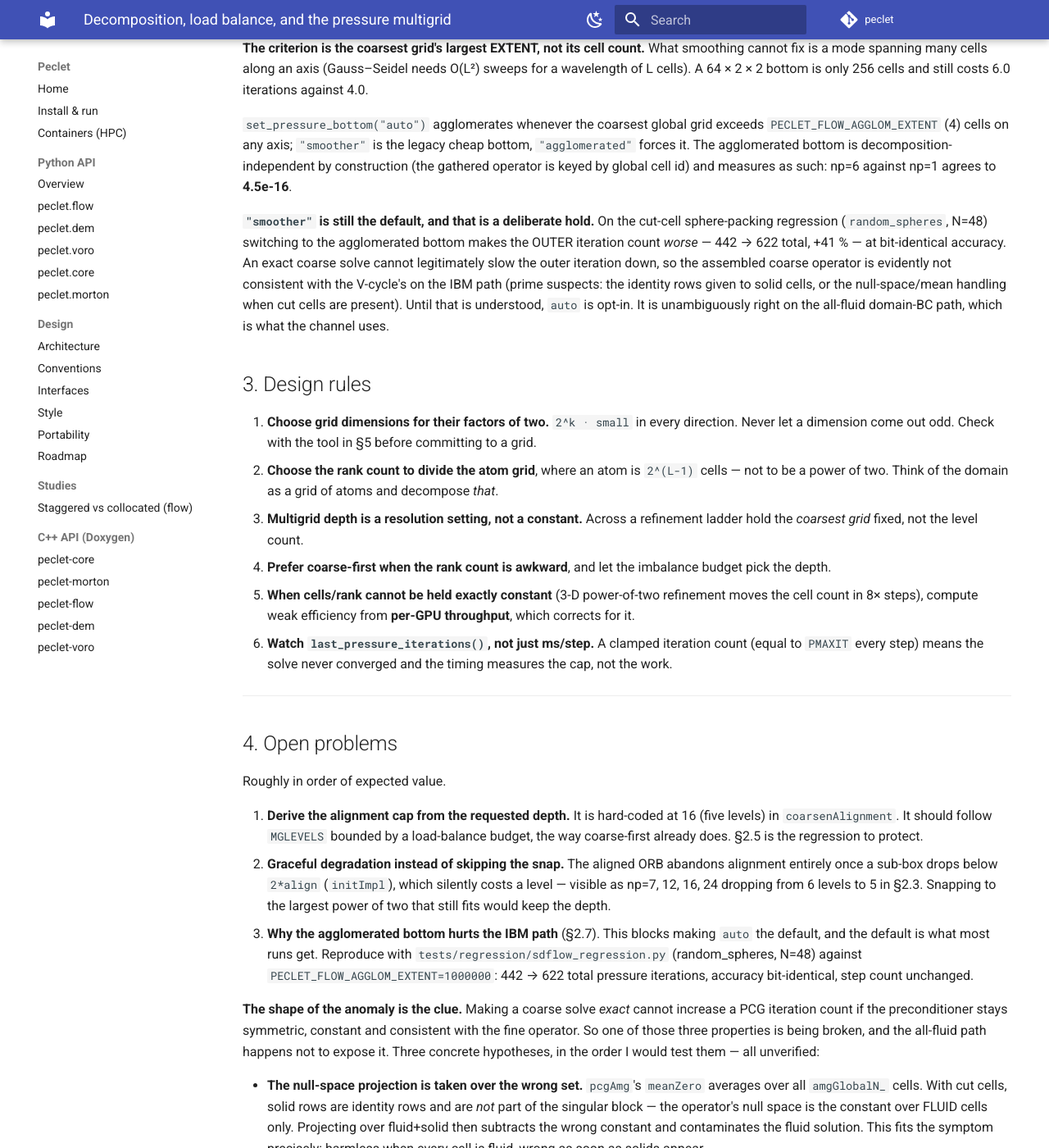
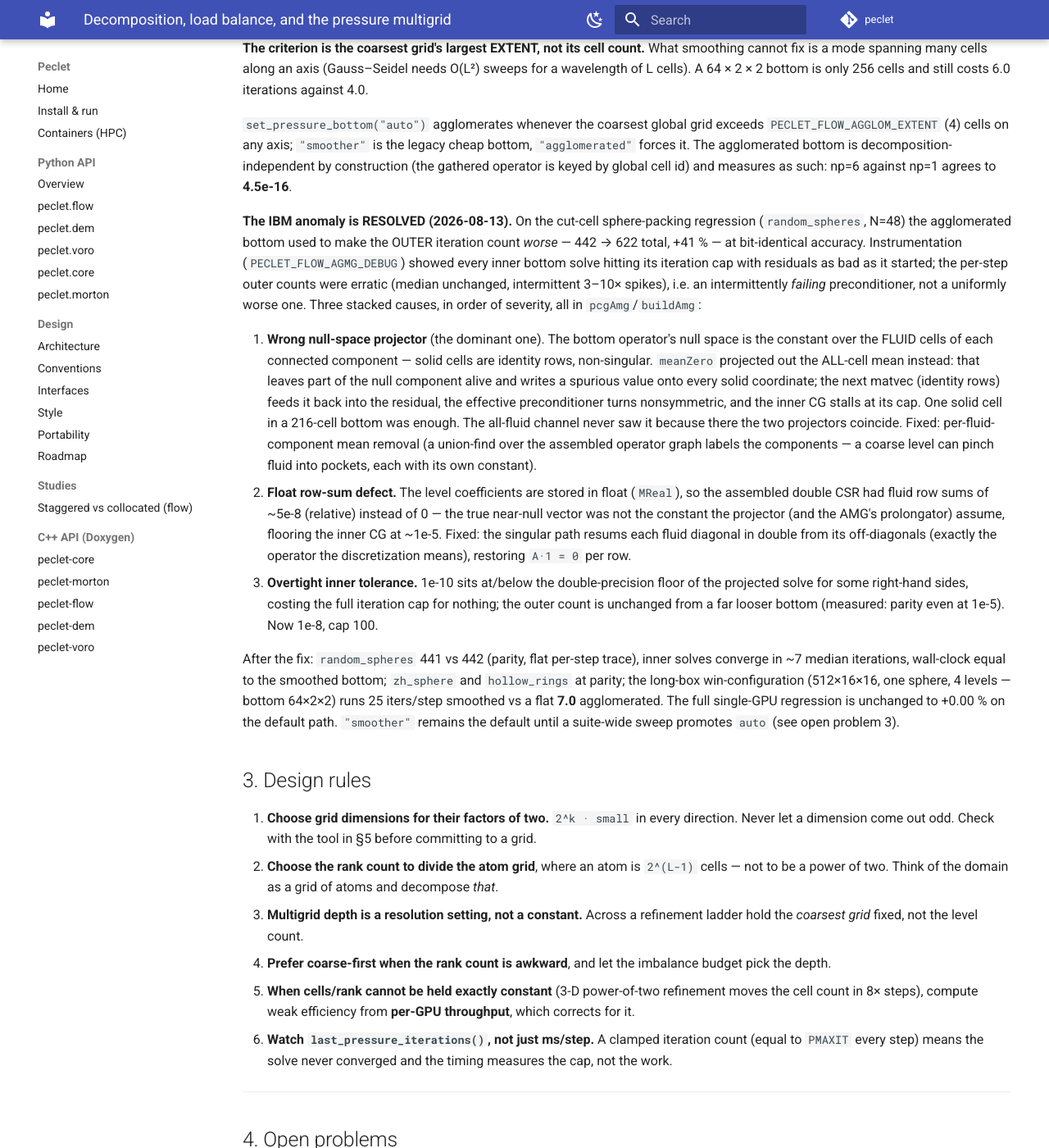
Before and after one commit to computational-chemical-engineering/peclet, an MkDocs documentation site: the page built from docs/DECOMPOSITION_AND_MULTIGRID.md, in a window 1280 px wide and 1400 px high, scrolled down 3861 px. Shown: the whole window at 82% size. Built offline with MkDocs 1.6.1 and Material for MkDocs 9.7.7, drawn with Linux system fonts in a browser that asks for light colours; comment, search, counter and statistics services are not loaded; some of the changed text lies outside the part shown.

Commit message:
docs + flow bump: agglomerated-bottom IBM anomaly resolved (open problem 3 reframed)
DECOMPOSITION_AND_MULTIGRID.md 2.7 now records the measured causes (all-cell vs
per-fluid-component null-space projection, float row-sum defect, overtight inner
tolerance) and the post-fix numbers; open problem 3 becomes the "auto" default-
promotion sweep. flow -> 56e1b7f (the fix + PECLET_FLOW_AGMG_DEBUG diagnostics).

Co-Authored-By: Claude Fable 5 <noreply@anthropic.com>

```diff
--- a/docs/DECOMPOSITION_AND_MULTIGRID.md
+++ b/docs/DECOMPOSITION_AND_MULTIGRID.md
@@ -162,13 +162,38 @@ cells). A 64 × 2 × 2 bottom is only 256 cells and still costs 6.0 iterations a
 gathered operator is keyed by global cell id) and measures as such: np=6 against np=1 agrees to
 **4.5e-16**.
 
-**`"smoother"` is still the default, and that is a deliberate hold.** On the cut-cell sphere-packing
-regression (`random_spheres`, N=48) switching to the agglomerated bottom makes the OUTER iteration
-count *worse* — 442 → 622 total, +41 % — at bit-identical accuracy. An exact coarse solve cannot
-legitimately slow the outer iteration down, so the assembled coarse operator is evidently not
-consistent with the V-cycle's on the IBM path (prime suspects: the identity rows given to solid
-cells, or the null-space/mean handling when cut cells are present). Until that is understood, `auto`
-is opt-in. It is unambiguously right on the all-fluid domain-BC path, which is what the channel uses.
+**The IBM anomaly is RESOLVED (2026-08-13).** On the cut-cell sphere-packing regression
+(`random_spheres`, N=48) the agglomerated bottom used to make the OUTER iteration count *worse* —
+442 → 622 total, +41 % — at bit-identical accuracy. Instrumentation (`PECLET_FLOW_AGMG_DEBUG`)
+showed every inner bottom solve hitting its iteration cap with residuals as bad as it started; the
+per-step outer counts were erratic (median unchanged, intermittent 3–10× spikes), i.e. an
+intermittently *failing* preconditioner, not a uniformly worse one. Three stacked causes, in order
+of severity, all in `pcgAmg`/`buildAmg`:
+
+1. **Wrong null-space projector** (the dominant one). The bottom operator's null space is the
+   constant over the FLUID cells of each connected component — solid cells are identity rows,
+   non-singular. `meanZero` projected out the ALL-cell mean instead: that leaves part of the null
+   component alive and writes a spurious value onto every solid coordinate; the next matvec
+   (identity rows) feeds it back into the residual, the effective preconditioner turns nonsymmetric,
+   and the inner CG stalls at its cap. One solid cell in a 216-cell bottom was enough. The all-fluid
+   channel never saw it because there the two projectors coincide. Fixed: per-fluid-component mean
+   removal (a union-find over the assembled operator graph labels the components — a coarse level
+   can pinch fluid into pockets, each with its own constant).
+2. **Float row-sum defect.** The level coefficients are stored in float (`MReal`), so the assembled
+   double CSR had fluid row sums of ~5e-8 (relative) instead of 0 — the true near-null vector was
+   not the constant the projector (and the AMG's prolongator) assume, flooring the inner CG at
+   ~1e-5. Fixed: the singular path resums each fluid diagonal in double from its off-diagonals
+   (exactly the operator the discretization means), restoring `A·1 = 0` per row.
+3. **Overtight inner tolerance.** 1e-10 sits at/below the double-precision floor of the projected
+   solve for some right-hand sides, costing the full iteration cap for nothing; the outer count is
+   unchanged from a far looser bottom (measured: parity even at 1e-5). Now 1e-8, cap 100.
+
+After the fix: `random_spheres` 441 vs 442 (parity, flat per-step trace), inner solves converge in
+~7 median iterations, wall-clock equal to the smoothed bottom; `zh_sphere` and `hollow_rings` at
+parity; the long-box win-configuration (512×16×16, one sphere, 4 levels — bottom 64×2×2) runs
+25 iters/step smoothed vs a flat **7.0** agglomerated. The full single-GPU regression is unchanged
+to +0.00 % on the default path. `"smoother"` remains the default until a suite-wide sweep promotes
+`auto` (see open problem 3).
 
 ## 3. Design rules
 
@@ -197,33 +222,17 @@ Roughly in order of expected value.
    once a sub-box drops below `2*align` (`initImpl`), which silently costs a level — visible as np=7,
    12, 16, 24 dropping from 6 levels to 5 in §2.3. Snapping to the largest power of two that still
    fits would keep the depth.
-3. **Why the agglomerated bottom hurts the IBM path** (§2.7). This blocks making `auto` the default,
-   and the default is what most runs get. Reproduce with `tests/regression/sdflow_regression.py`
-   (random_spheres, N=48) against `PECLET_FLOW_AGGLOM_EXTENT=1000000`: 442 → 622 total pressure
-   iterations, accuracy bit-identical, step count unchanged.
-
-   **The shape of the anomaly is the clue.** Making a coarse solve *exact* cannot increase a PCG
-   iteration count if the preconditioner stays symmetric, constant and consistent with the fine
-   operator. So one of those three properties is being broken, and the all-fluid path happens not to
-   expose it. Three concrete hypotheses, in the order I would test them — all unverified:
-
-   - **The null-space projection is taken over the wrong set.** `pcgAmg`'s `meanZero` averages over
-     all `amgGlobalN_` cells. With cut cells, solid rows are identity rows and are *not* part of the
-     singular block — the operator's null space is the constant over FLUID cells only. Projecting
-     over fluid+solid then subtracts the wrong constant and contaminates the fluid solution. This
-     fits the symptom precisely: harmless when every cell is fluid, wrong as soon as solids appear.
-   - **Solid rows may receive a non-zero restricted rhs.** `buildAmg` gives solid cells an identity
-     row so `D^-1` is finite, on the assumption their rhs is 0. If restriction deposits anything
-     there, an identity row returns `x = rhs` at solid cells — a spurious correction prolonged back
-     onto the fine grid. Check what the restriction actually puts in solid cells at the coarsest
-     level.
-   - **The inner solve makes the preconditioner NONLINEAR.** The bottom is an AMG-preconditioned CG
-     run to a tolerance, so the number of inner iterations depends on the right-hand side, and the
-     V-cycle is therefore not a fixed linear operator. Outer PCG assumes a constant preconditioner;
-     violating it degrades convergence and can make it worse than a cheaper but *fixed* bottom. If
-     this is the cause, **open problem 4 is the same fix** — a direct factorisation is linear and
-     constant by construction. A cheap discriminator: fix the inner iteration count instead of using
-     a tolerance and see whether the anomaly disappears.
+3. **Promote `auto` to the default.** The IBM anomaly that blocked this is resolved (§2.7): the
+   cause was the null-space projection taken over all cells instead of per fluid component, plus a
+   float row-sum defect and an overtight inner tolerance — of the original hypotheses, the first
+   (wrong projection set) was right in substance, though the damage path was nonsymmetry injected
+   through the solid identity rows rather than rhs contamination; the second (solid rhs deposits)
+   was measured to be exactly zero; the third (nonlinearity) was the *consequence* of the first two,
+   not an independent cause. What remains before flipping the default is a bit-exactness +
+   performance sweep across the suite (same bar as open problem 12), since `auto` changes the
+   bottom solve for every run whose coarsest grid exceeds the extent threshold. Instrumentation to
+   reuse: `PECLET_FLOW_AGMG_DEBUG=1` prints per-build operator anatomy (solid rows, components,
+   row-sum defect) and per-call inner-CG behaviour.
 4. **A direct solve at the bottom.** The agglomerated bottom already converges (AMG-preconditioned CG
    to 1e-10), so this buys cost rather than iterations: it replaces ~20 CG iterations of serial host
    code per V-cycle with two triangular solves. For a few-hundred-to-few-thousand-DOF coarse grid a
```
